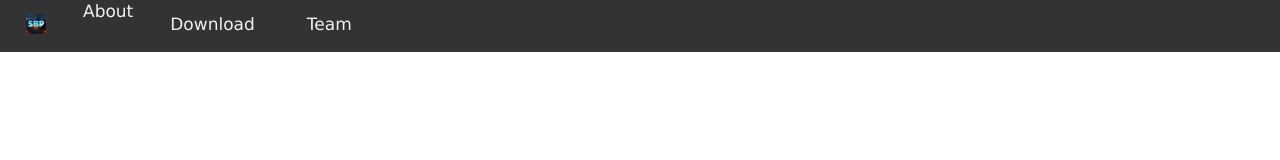
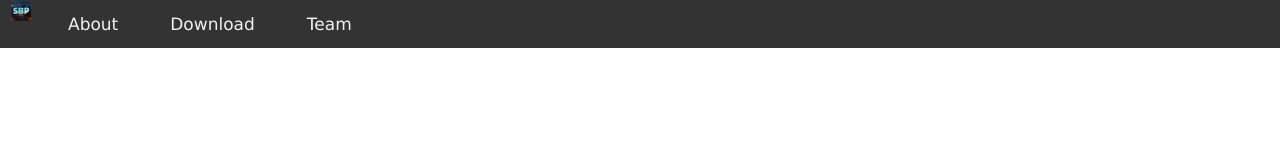
Before and after one commit to Firecreper2/SBPwebsite, a website: page static/index.html in a window 1280 px wide. Drawn offline with nearby package versions, Linux system fonts and the light colour scheme.

Commit message:
--- Auto-Git Commit ---

```diff
--- a/static/index.html
+++ b/static/index.html
@@ -14,8 +14,8 @@
 </head>
 <body>
     <div class="topbar">
-        <a onclick="scrollTo(0,0)"><img src="./favicon.ico" alt="SBP icon" width="20px" height="20px"/></a>
-        <a class="logo" href="#about">About</a>
+        <a class="logo" onclick="scrollTo(0,0)"><img src="./favicon.ico" alt="SBP icon" width="20px" height="20px"/></a>
+        <a href="#about">About</a>
         <a href="#download">Download</a>
         <a href="#team">Team</a>
     </div>
```
